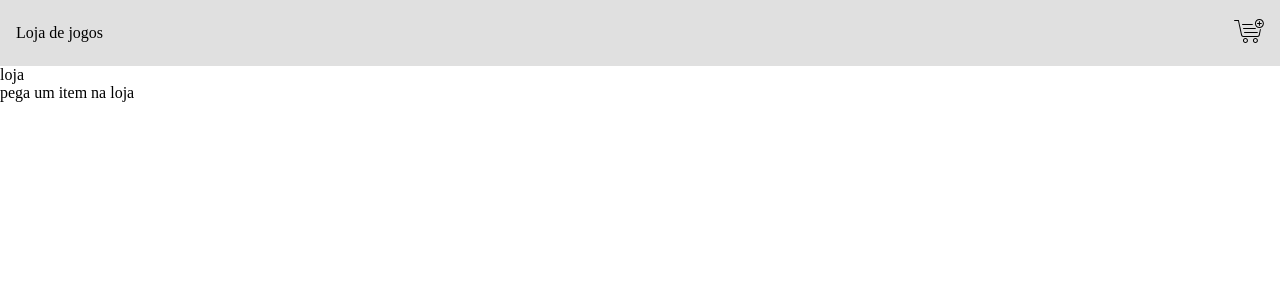
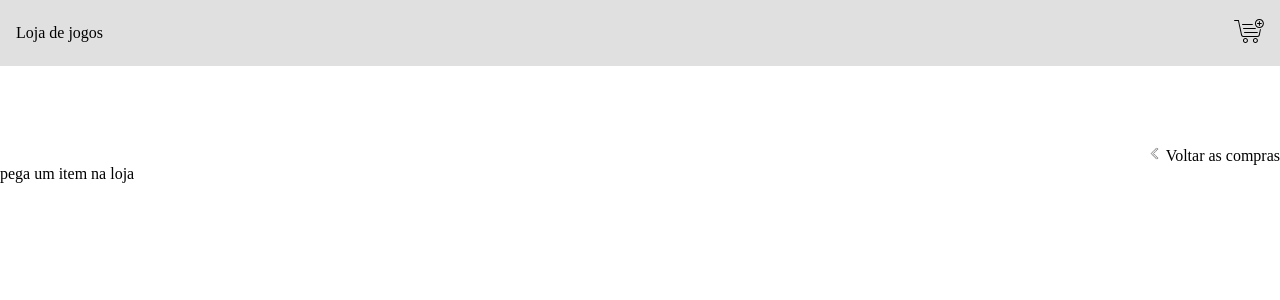
Before and after one commit to MatheusFellipi/Loja_Game, a React (Create React App) app: page /car in a window 1280 px wide. Shown: the top 300 px of the page. Built offline with nearby package versions, Linux system fonts and the light colour scheme.

Commit message:
estilizando a paga car

```diff
--- a/src/components/ShowGames.jsx
+++ b/src/components/ShowGames.jsx
@@ -6,39 +6,27 @@ import dadosGames from "../products.json"
 import sc from "../assets/fifa-18.png"
 import {CardGame,Container,Span,Title} from "../styles/components/stylesShowGames"
 function ShowGames() {
-  const {setPrice,calculateFreight,setProduct} = useContext(purchasePrice);
+  const {setPrice,calculateFreight,setProduct,setPriceTotal} = useContext(purchasePrice);
 
-  const [priceTotal,setPriceTotal] = useState(0);
+  const [priceTotalCompo,setPriceTotalCompo] = useState();
 
   const purchaseItem =(priceItem,gameId,gameName)=>{
-   const total = priceTotal + priceItem
+   const total = priceTotalCompo + priceItem
 
+  console.log(priceTotalCompo);
    const product = {
     gameId:gameId,
     name:gameName,
     price:priceItem
    }
 
+   setPriceTotalCompo(total)
    setPriceTotal(total);
    setPrice(total);
    setProduct((oldArr)=>[...oldArr,product])
 
    calculateFreight();
   }
-
-
-
-  function sortArr(array) {
-    return function(a, b) {
-        if (a[array] > b[array]) {
-            return 1;
-        } else if (a[array] < b[array]) {
-            return -1;
-        }
-        return 0;
-    }
-  }
-
 
   return (
     <Container>
--- a/src/context/PurchasePrice.jsx
+++ b/src/context/PurchasePrice.jsx
@@ -1,28 +1,48 @@
-import { createContext, useState } from  "react"
+import { createContext, useState } from "react";
 
-export const purchasePrice = createContext({})
+export const purchasePrice = createContext({});
 
-export function PurchasePriceProvider({children}) {
+export function PurchasePriceProvider({ children }) {
+  const [price, setPrice] = useState(0);
+  const [priceTotal, setPriceTotal] = useState(0);
+  const [freight, setFreight] = useState(10);
+  const [product, setProduct] = useState([]);
 
-  const [price,setPrice] = useState(0)
-  const [priceTotal,setPriceTotal] = useState(0)
-  const [freight,setFreight] = useState(10)
-  const [product,setProduct] = useState([])
+  console.log(product);
+  const toRemove = (gameID,priceItem) => {
+    product.splice(product.indexOf(gameID));
 
- console.log(product);
+    setPrice(price - priceItem);
 
-  const calculateFreight = () =>{
+    calculateFreight();
+
+    console.log(priceTotal);
+    console.log(product);
+  };
+
+  const calculateFreight = () => {
     if (price >= 250) {
       setFreight(0);
-    }else if(price < 250){
+    } else if (price < 250) {
       setPriceTotal(price + freight);
     }
-  }
+  };
 
   return (
-    <purchasePrice.Provider value={{price,setPrice,priceTotal,freight,calculateFreight,setProduct,product}}>
+    <purchasePrice.Provider
+      value={{
+        price,
+        setPrice,
+        priceTotal,
+        freight,
+        calculateFreight,
+        setProduct,
+        setPriceTotal,
+        toRemove,
+        product,
+      }}
+    >
       {children}
     </purchasePrice.Provider>
-
   );
 }
--- a/src/pages/Car.jsx
+++ b/src/pages/Car.jsx
@@ -3,37 +3,53 @@ import { Link } from "react-router-dom";
 import { purchasePrice } from "../context/PurchasePrice";
 import { Header } from "../components";
 
+import { ListPurchase, Item ,BuyMore,BackIcon} from "../styles/pages/stylesCar";
+import backIcon from "../assets/back.png"
+
 function Car() {
-  const { product } = useContext(purchasePrice);
+  const { product, freight, price,priceTotal,toRemove } = useContext(purchasePrice);
   console.log(product);
 
   return (
     <div className="containerCar">
       <Header />
-      <p>
-        <Link to="/">loja</Link>
-      </p>
+      <BuyMore>
+        <p>
+          <Link to="/"> <BackIcon src={backIcon} /> Voltar as compras</Link>
+        </p>
+      </BuyMore>
 
-      <div>
+      <>
         {product[0] ? (
-
-          <div className="listPurchase">
-            <ul >
+          <ListPurchase>
+            <ul>
               {product.map((item) => (
-                <li className="items">
+                <Item className="">
                   <p>{item.name}</p>
                   <p>{item.price}</p>
-                </li>
+                  <button onClick={()=> toRemove(item.gameID,item.price)}>Remover</button>
+                </Item>
               ))}
+              <Item>
+                <p>Frete </p>
+                <p>{freight}</p>
+              </Item>
+              <Item>
+                <p>SupTotal </p>
+                <p>{price}</p>
+              </Item>
+              <Item>
+                <p>Total + frete </p>
+                <p>{priceTotal}</p>
+              </Item>
             </ul>
-          </div>
-
+          </ListPurchase>
         ) : (
           <p>
             <Link to="/">pega um item na loja</Link>
           </p>
         )}
-      </div>
+      </>
     </div>
   );
 }
--- a/src/styles/pages/stylesCar.jsx
+++ b/src/styles/pages/stylesCar.jsx
@@ -1 +1,25 @@
-import styled from "styled-components"
+import styled from "styled-components";
+
+export const ListPurchase = styled.div`
+  font-size: 16px;
+  font-weight: 400;
+  margin-top: 1rem;
+`;
+export const Item = styled.div`
+  display: flex;
+  justify-content: space-between;
+  align-items: center;
+
+  margin: 1rem 1rem;
+  border-bottom: solid 1px #dfe2e8;
+`;
+export const BuyMore = styled.div`
+  display: flex;
+  justify-content: flex-end;
+  align-items: center;
+  margin-top: 5rem;
+`;
+export const BackIcon = styled.img`
+  width:15px;
+  height:15px;
+`;
```
Also changed, not shown: src/assets/back.png (added).
